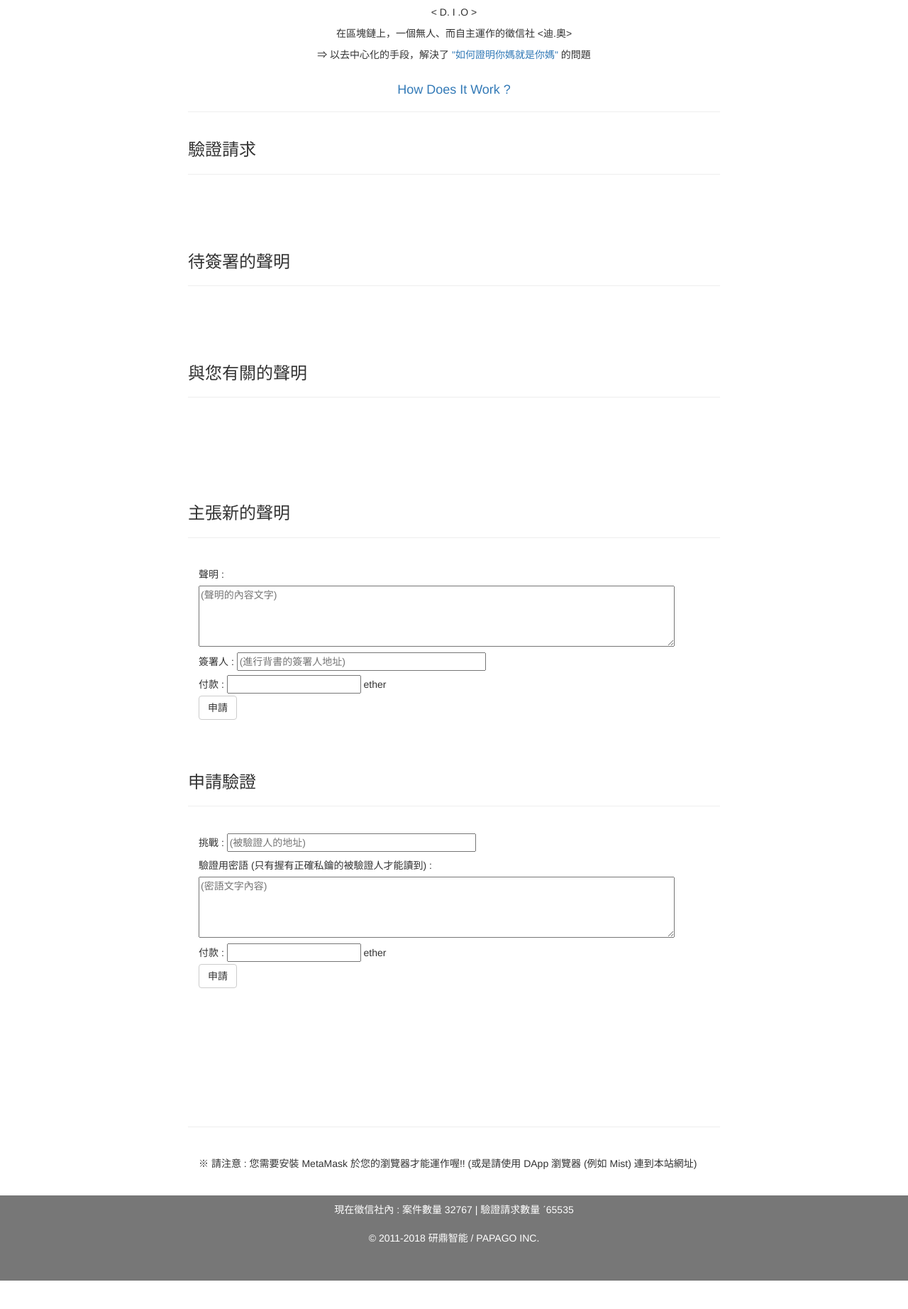
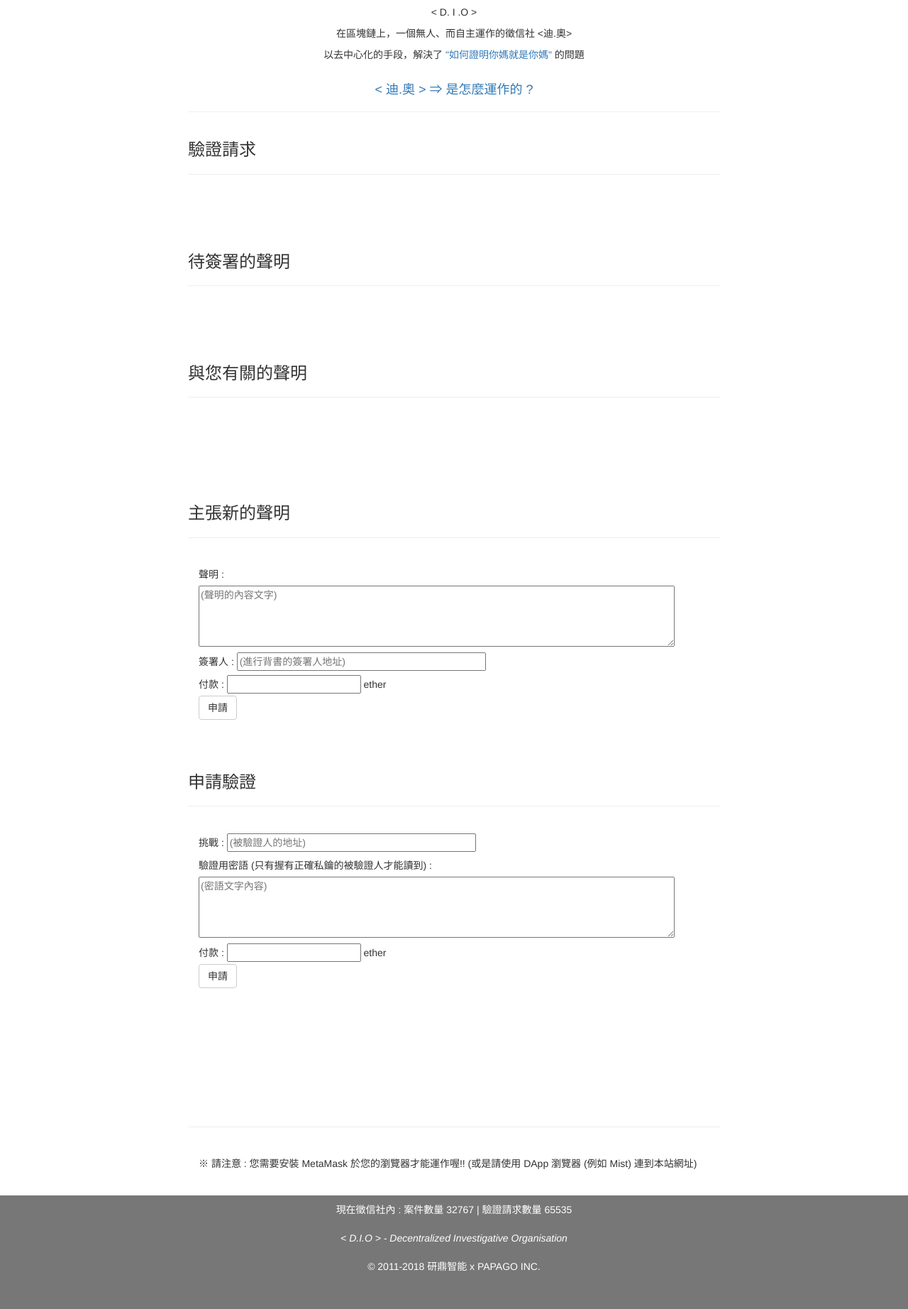
Before and after one commit to GO-LiFE/dio-ethereum, a website: page src/index.html in a window 1280 px wide. Shown: the part 620-2464 px from the top of the page at 71% size. Before the commit the page ends 2424 px from the top, so only its background shows below. Drawn offline with nearby package versions, Linux system fonts and the light colour scheme; no server answers; grey boxes are pictures that could not be loaded.

Commit message:
Update style and wordings.

```diff
--- a/src/index.html
+++ b/src/index.html
@@ -49,7 +49,7 @@
           <p/>
           <p class="text-center"> < D. I .O >  </p>
           <p class="text-center">在區塊鏈上，一個無人、而自主運作的徵信社 <迪.奧> </p>
-          <p class="text-center"><span>&rArr; 以去中心化的手段，</span><span>解決了 <a href="https://hk.thenewslens.com/article/62075">"如何證明你媽就是你媽"</a> 的問題</span></p>
+          <p class="text-center"><span>以去中心化的手段，</span><span>解決了 <a href="https://hk.thenewslens.com/article/62075">"如何證明你媽就是你媽"</a> 的問題</span></p>
         </div>
       </div>
 
@@ -57,11 +57,11 @@
 
       <div class="row">
         <div class="col-xs-12 col-sm-8 col-sm-push-2">
-          <h4 class="text-center"><a href="how.html">How Does It Work ?</a></h4>
+          <h4 class="text-center"><a href="how.html">< 迪.奧 > &rArr; 是怎麼運作的 ?</a></h4>
           <hr/>
-          <p></p>
         </div>
       </div>
+
 
       <div class="row">
         <div class="col-xs-12 col-sm-8 col-sm-push-2">
@@ -182,9 +182,9 @@
       </div>
 
     <div class="copyright">
-    <span>現在徵信社內 : </span> <span>案件數量 </span><span id="numCovenants">32767</span> | <span> 驗證請求數量 </span><span id="totalChallenges">ˊ65535</span>
-    <br/>
-    <span>&copy; 2011-2018 研鼎智能 / PAPAGO INC.</span><div class="fb-like fb_iframe_widget" data-href="https://www.facebook.com/GOLiFEpage/" data-layout="button_count" data-action="like" data-size="small" data-show-faces="true" data-share="false" fb-xfbml-state="rendered" fb-iframe-plugin-query="action=like&amp;app_id=&amp;container_width=1170&amp;href=https%3A%2F%2Fwww.facebook.com%2FGOLiFEpage%2F&amp;layout=button_count&amp;locale=zh_TW&amp;sdk=joey&amp;share=false&amp;show_faces=true&amp;size=small"><span style="vertical-align: bottom; width: 77px; height: 20px;"><iframe name="f3be22ae8c5e0dc" width="1000px" height="1000px" frameborder="0" allowtransparency="true" allowfullscreen="true" scrolling="no" allow="encrypted-media" title="fb:like Facebook Social Plugin" src="https://www.facebook.com/v3.0/plugins/like.php?action=like&amp;app_id=&amp;channel=https%3A%2F%2Fstaticxx.facebook.com%2Fconnect%2Fxd_arbiter%2Fr%2FtrnHszv6jVd.js%3Fversion%3D42%23cb%3Df3f06c780f20ff4%26domain%3Dwww.goyourlife.com%26origin%3Dhttp%253A%252F%252Fwww.goyourlife.com%252Ff3385b890488bb4%26relation%3Dparent.parent&amp;container_width=1170&amp;href=https%3A%2F%2Fwww.facebook.com%2FGOLiFEpage%2F&amp;layout=button_count&amp;locale=zh_TW&amp;sdk=joey&amp;share=false&amp;show_faces=true&amp;size=small" style="border: none; visibility: visible; width: 77px; height: 20px;" class=""></iframe></span></div>
+    <span>現在徵信社內 : </span> <span>案件數量 </span><span id="numCovenants">32767</span> | <span> 驗證請求數量 </span><span id="totalChallenges">65535</span><br/>
+    <span style="font-style: italic">< D.I.O > - Decentralized Investigative Organisation</span><br/>
+    <span>&copy; 2011-2018 研鼎智能 x PAPAGO INC.</span><div class="fb-like fb_iframe_widget" data-href="https://www.facebook.com/GOLiFEpage/" data-layout="button_count" data-action="like" data-size="small" data-show-faces="true" data-share="false" fb-xfbml-state="rendered" fb-iframe-plugin-query="action=like&amp;app_id=&amp;container_width=1170&amp;href=https%3A%2F%2Fwww.facebook.com%2FGOLiFEpage%2F&amp;layout=button_count&amp;locale=zh_TW&amp;sdk=joey&amp;share=false&amp;show_faces=true&amp;size=small"><span style="vertical-align: bottom; width: 77px; height: 20px;"><iframe name="f3be22ae8c5e0dc" width="1000px" height="1000px" frameborder="0" allowtransparency="true" allowfullscreen="true" scrolling="no" allow="encrypted-media" title="fb:like Facebook Social Plugin" src="https://www.facebook.com/v3.0/plugins/like.php?action=like&amp;app_id=&amp;channel=https%3A%2F%2Fstaticxx.facebook.com%2Fconnect%2Fxd_arbiter%2Fr%2FtrnHszv6jVd.js%3Fversion%3D42%23cb%3Df3f06c780f20ff4%26domain%3Dwww.goyourlife.com%26origin%3Dhttp%253A%252F%252Fwww.goyourlife.com%252Ff3385b890488bb4%26relation%3Dparent.parent&amp;container_width=1170&amp;href=https%3A%2F%2Fwww.facebook.com%2FGOLiFEpage%2F&amp;layout=button_count&amp;locale=zh_TW&amp;sdk=joey&amp;share=false&amp;show_faces=true&amp;size=small" style="border: none; visibility: visible; width: 77px; height: 20px;" class=""></iframe></span></div>
     </div>
 
     <div id="challengeTemplate" style="display: none;">
```
Also changed, not shown: src/how.html (+1 -0 lines).
